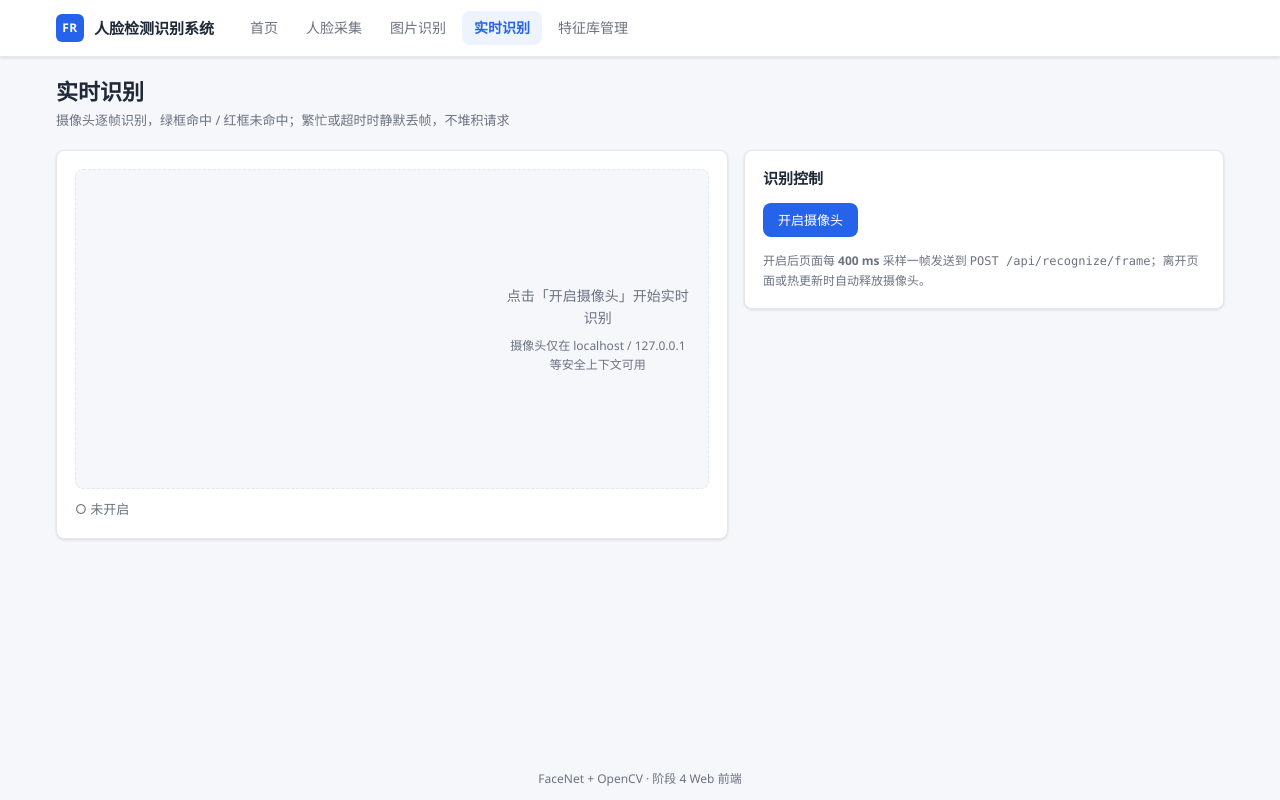
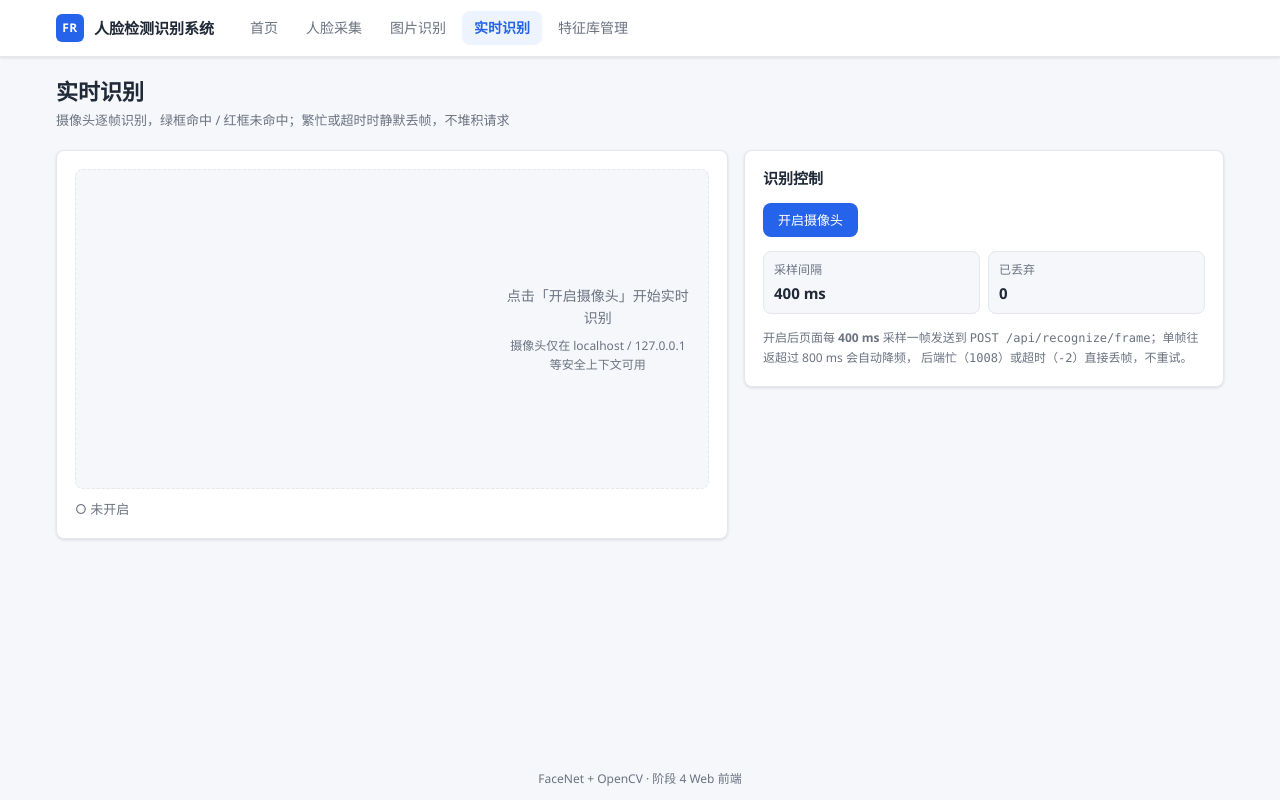
Before and after one commit to BukuishiHH/face-recognition-facenet-opencv-web, a Vue app in the folder frontend/: page /recognize/camera in a window 1280 px wide. Built offline with nearby package versions, Linux system fonts and the light colour scheme; no server answers.

Commit message:
feat(web): adaptive frame interval and drop stats (M4-4.4)

```diff
--- a/frontend/src/views/CameraRealTime.vue
+++ b/frontend/src/views/CameraRealTime.vue
@@ -6,6 +6,8 @@ import { drawFaceBoxes } from '../utils/draw'
 import { toUserMessage } from '../utils/errors'
 
 const BASE_INTERVAL = 400 // 基础采样间隔（ms）
+const MAX_INTERVAL = 800 // 慢链路上限：再慢说明后端过载，继续 2.5 QPS 只会加剧排队
+const SLOW_RTT = 800 // 单次往返超过此值判定为慢，自动降频
 
 const camera = useCamera({ width: 640, height: 480 })
 const { videoRef } = camera
@@ -13,11 +15,13 @@ const overlayRef = ref(null)
 
 const running = ref(false) // 摄像头已开启且识别循环运行中
 const starting = ref(false)
+const intervalMs = ref(BASE_INTERVAL) // 当前采样间隔（400 / 800）
 const faces = ref([]) // 最近一帧的全部人脸
 const frameSize = ref({ width: 0, height: 0 }) // 最近一次送检帧的像素尺寸（不是 videoWidth）
 const updatedAt = ref('')
 const lastMessage = ref('')
 const errorText = ref('')
+const stats = ref({ frames: 0, dropped: 0, errors: 0, latencySum: 0, startedAt: 0 })
 
 let timer = null
 let controller = null
@@ -40,11 +44,28 @@ const frameMeta = computed(() => {
 })
 
 /** 唯一排程出口：清旧 timer 再排新，避免多处 setTimeout 泄漏 */
-function scheduleNext(delay = BASE_INTERVAL) {
+function scheduleNext(delay = intervalMs.value) {
   clearTimeout(timer)
   timer = null
   if (!running.value) return
   timer = setTimeout(tick, delay)
+}
+
+/** 终止级错误：继续轮询只会刷屏，必须停循环并提示用户手动恢复 */
+function failLoop(err) {
+  const message = toUserMessage(err)
+  running.value = false
+  clearTimeout(timer)
+  timer = null
+  if (controller) {
+    controller.abort()
+    controller = null
+  }
+  camera.stop()
+  faces.value = []
+  lastMessage.value = ''
+  errorText.value = message
+  clearOverlay()
 }
 
 /** 单飞节拍：上一帧请求完成（含失败）后才排下一帧 */
@@ -58,12 +79,18 @@ async function tick() {
   frameSize.value = { width: shot.width, height: shot.height }
 
   controller = new AbortController()
+  const startedAt = performance.now()
   try {
     const res = await recognizeByFrame(shot.dataUrl, {
       threshold: DEFAULT_THRESHOLD,
       signal: controller.signal,
     })
+    const rtt = performance.now() - startedAt
     if (!running.value) return // 请求返回时已被停止
+    stats.value.frames += 1
+    stats.value.latencySum += rtt
+    // 慢链路自动降频，恢复后再回到基准间隔
+    intervalMs.value = rtt > SLOW_RTT ? MAX_INTERVAL : BASE_INTERVAL
     faces.value = res.data.faces
     lastMessage.value = res.data.library_empty
       ? '特征库为空，请先到「人脸采集」录入'
@@ -77,7 +104,14 @@ async function tick() {
       faces.value = []
       lastMessage.value = '当前画面未检测到人脸'
       drawOverlay()
+    } else if (err.code === 1008 || err.code === -2) {
+      // 1008 推理繁忙 / -2 超时：主动丢帧，下一拍继续，不重试当前帧
+      stats.value.dropped += 1
+      lastMessage.value = err.code === 1008 ? '推理繁忙，已丢弃本帧' : '本帧超时，已丢弃'
+    } else if (err.code === -1 || err.code === 1001 || err.code === 1007) {
+      failLoop(err)
     } else {
+      stats.value.errors += 1
       lastMessage.value = toUserMessage(err)
     }
   } finally {
@@ -131,6 +165,8 @@ async function start() {
   faces.value = []
   frameSize.value = { width: 0, height: 0 }
   updatedAt.value = ''
+  intervalMs.value = BASE_INTERVAL
+  stats.value = { frames: 0, dropped: 0, errors: 0, latencySum: 0, startedAt: Date.now() }
   running.value = true
   starting.value = false
   lastMessage.value = '已开启，正在识别…'
@@ -229,9 +265,21 @@ if (import.meta.hot) {
           {{ lastMessage }}
         </p>
 
+        <dl id="realtime-metrics" class="realtime-metrics">
+          <div class="realtime-metrics__item">
+            <dt>采样间隔</dt>
+            <dd><span id="realtime-interval">{{ intervalMs }}</span> ms</dd>
+          </div>
+          <div class="realtime-metrics__item">
+            <dt>已丢弃</dt>
+            <dd id="realtime-dropped">{{ stats.dropped }}</dd>
+          </div>
+        </dl>
+
         <p class="realtime-hint">
-          开启后页面每 <strong>400 ms</strong> 采样一帧发送到
-          <code>POST /api/recognize/frame</code>；离开页面或热更新时自动释放摄像头。
+          开启后页面每 <strong>{{ intervalMs }} ms</strong> 采样一帧发送到
+          <code>POST /api/recognize/frame</code>；单帧往返超过 800 ms 会自动降频，
+          后端忙（<code>1008</code>）或超时（<code>-2</code>）直接丢帧，不重试。
         </p>
       </div>
     </div>
@@ -302,6 +350,32 @@ if (import.meta.hot) {
   font-size: 12px;
 }
 
+.realtime-metrics {
+  display: grid;
+  grid-template-columns: repeat(2, minmax(0, 1fr));
+  gap: 8px;
+  margin: 0;
+}
+
+.realtime-metrics__item {
+  padding: 8px 10px;
+  border: 1px solid var(--color-border);
+  border-radius: var(--radius);
+  background: var(--color-bg);
+}
+
+.realtime-metrics dt {
+  color: var(--color-muted);
+  font-size: 12px;
+}
+
+.realtime-metrics dd {
+  margin: 2px 0 0;
+  font-variant-numeric: tabular-nums;
+  font-size: 15px;
+  font-weight: 600;
+}
+
 .realtime-state--ok {
   color: var(--color-success);
 }
```
